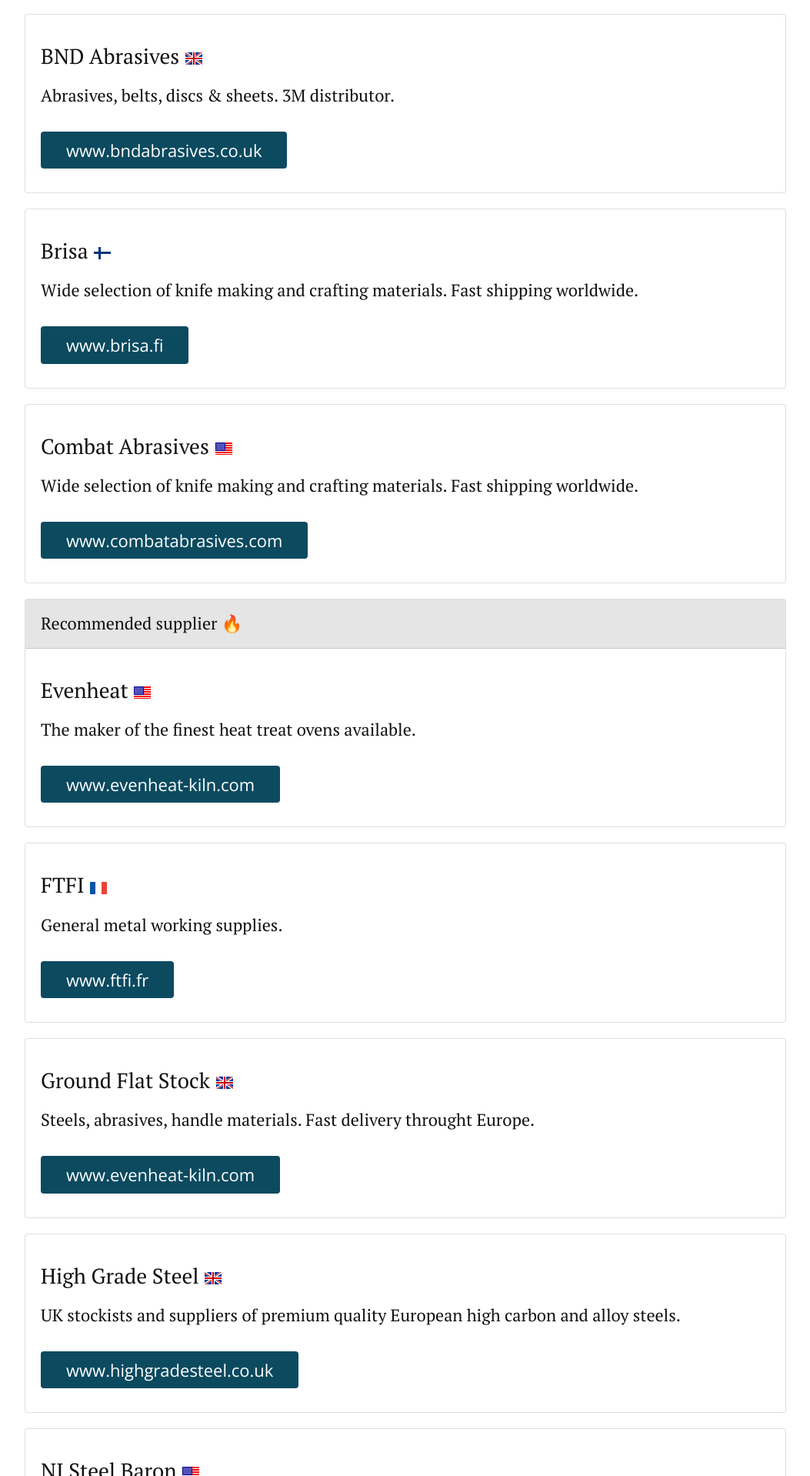
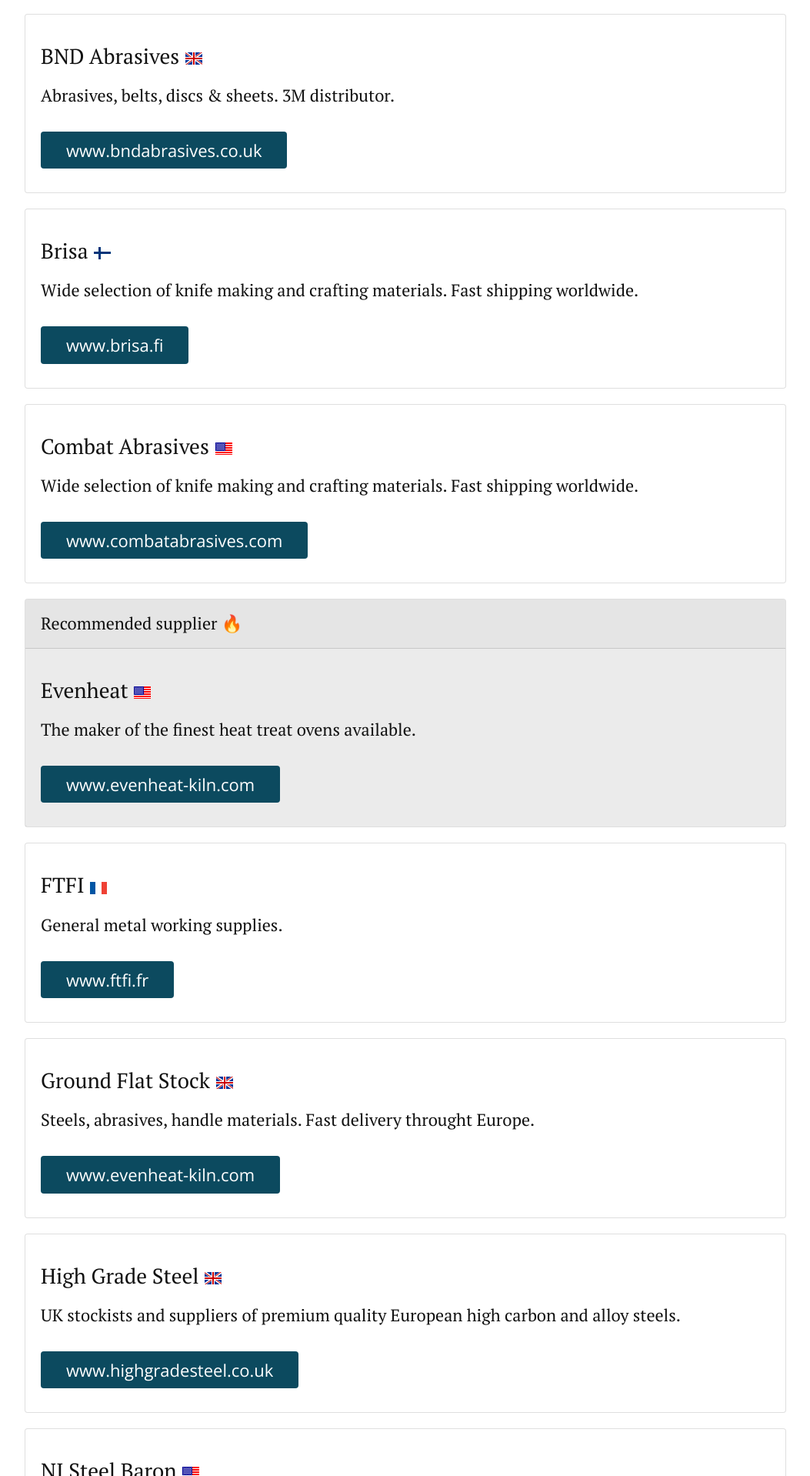
Before and after one commit to craiglockwood/knifetalk, a Jekyll site: the page built from suppliers.md, in a window 1280 px wide. Shown: the part 742-2660 px from the top of the page at 77% size, without its empty margins (113-1166 px from the left). Built offline with Jekyll 4.4.1, drawn with Linux system fonts in a browser that asks for light colours; nearby versions of some CDN libraries.

Commit message:
and again

```diff
--- a/assets/css/style.css
+++ b/assets/css/style.css
@@ -12,7 +12,7 @@
     background-color: rgba(0,0,0,.10);
 }
 
-.card-body featured {
+.featured {
     background-color: rgba(0,0,0,.08);
 
 }
```
